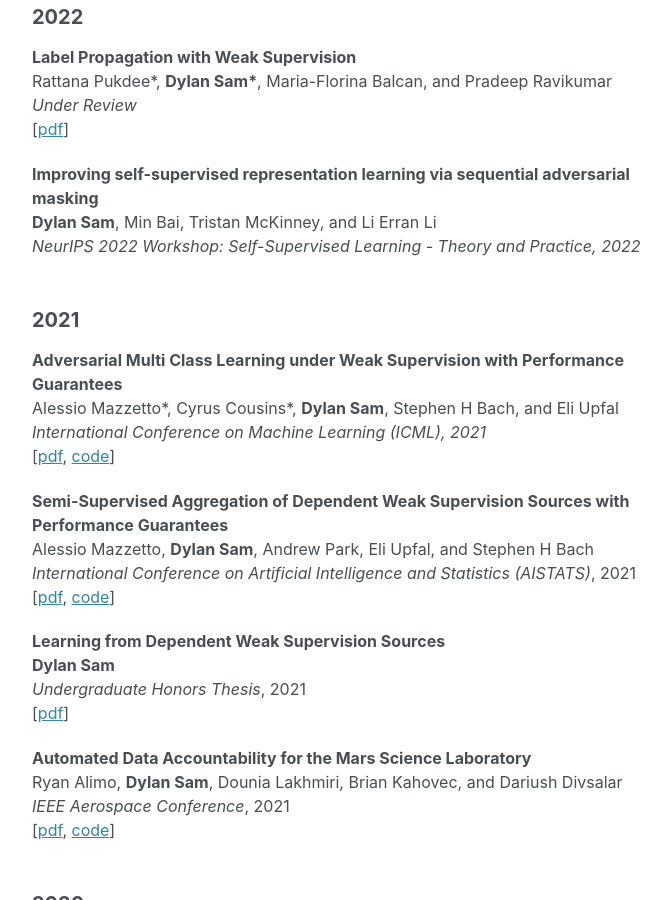
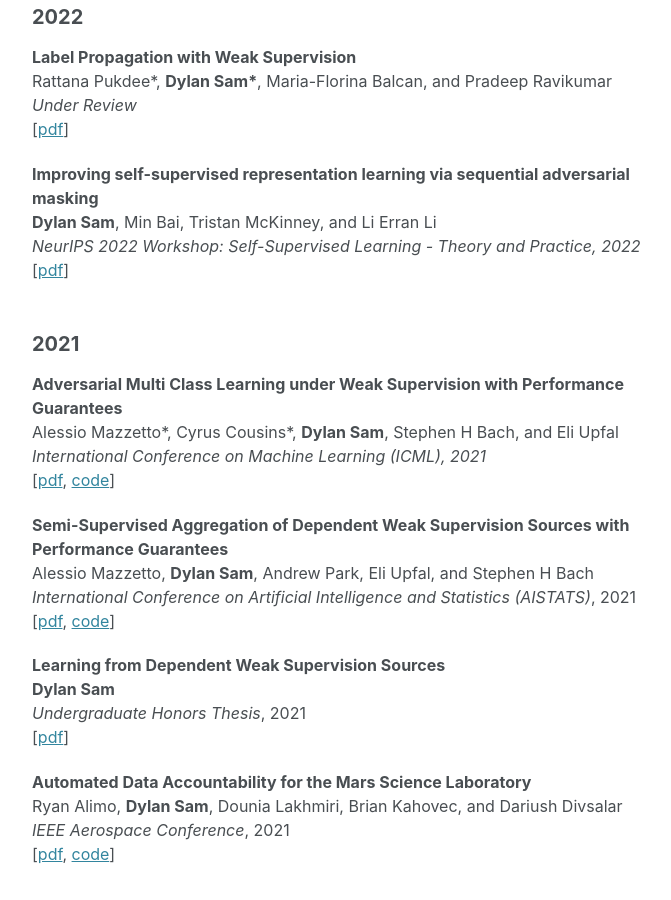
Before and after one commit to dsam99/dsam99.github.io, a Jekyll site: the page built from publications.md, in a window 1280 px wide and 900 px high, scrolled down 366 px. Shown: the whole window, without its empty margins (298-969 px from the left). Built offline with Jekyll 4.4.1, drawn with Linux system fonts in a browser that asks for light colours; cached includes are drawn as plain includes; nearby versions of some CDN libraries; a style sheet for code colours, icons or effects is not loaded.

Commit message:
adding workshop pdf

```diff
--- a/_layouts/publications.html
+++ b/_layouts/publications.html
@@ -22,10 +22,10 @@ author_profile: false
 				[<a href="https://arxiv.org/abs/2210.03594" target="_blank">pdf</a>]
 			</p>
 
-
 			<p class="title"> <b>Improving self-supervised representation learning via sequential adversarial masking </b><br>
 				<strong>Dylan Sam</strong>, Min Bai, Tristan McKinney, and Li Erran Li<br>
 				<i>NeurIPS 2022 Workshop: Self-Supervised Learning - Theory and Practice, 2022</i>
+				[<a href="https://sslneurips22.github.io/paper_pdfs/paper_54.pdf" target="_blank">pdf</a>]
 			</p>
 
 		<h2 class="abstracts-title">2021 </h2>
```
